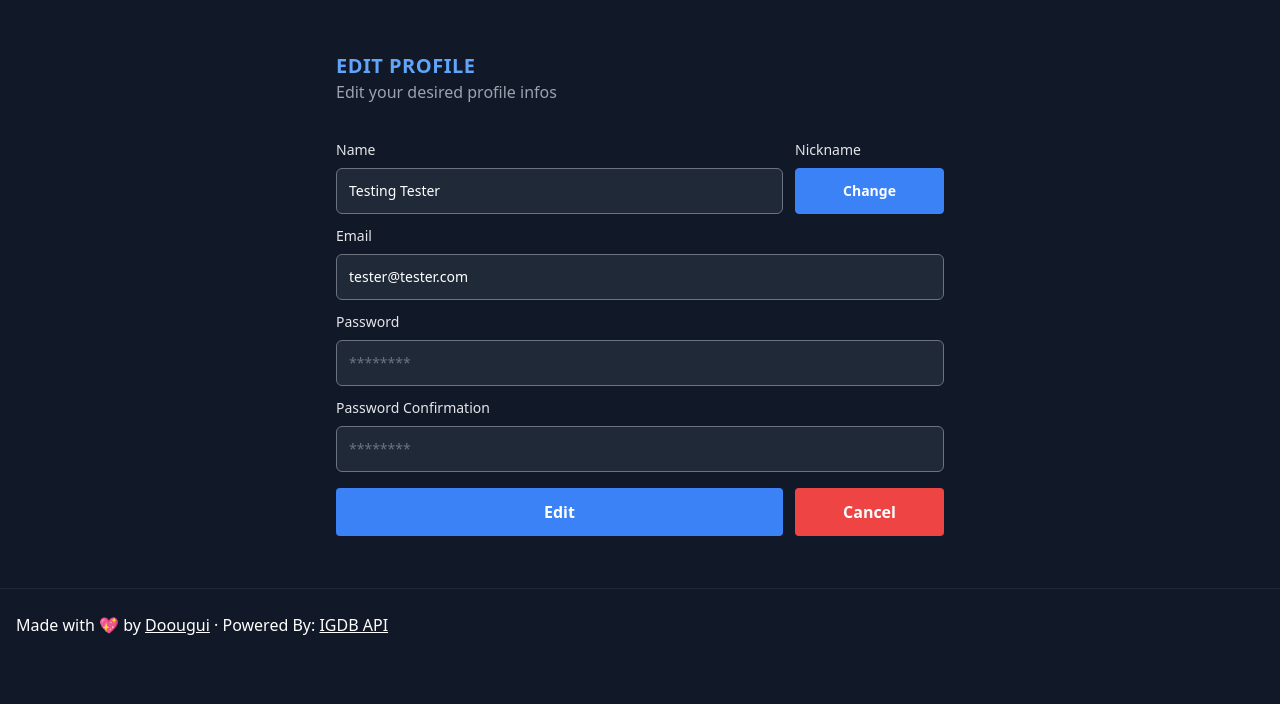
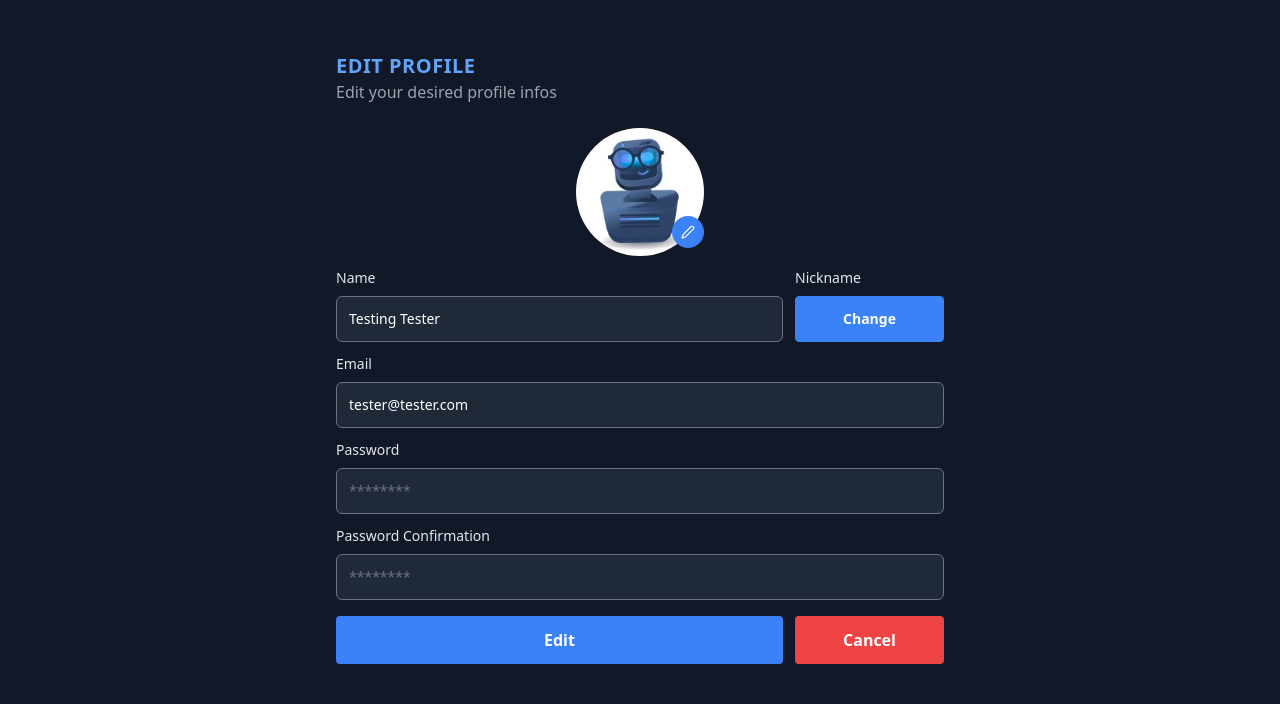
Before and after one commit to piroquio10-afk/piroquio12, a Laravel app: page /profile in a window 1280 px wide. Shown: the part 81-785 px from the top of the page. Before the commit the page ends 716 px from the top, so only its background shows below. Run offline with Laravel 8, Linux system fonts and the light colour scheme; a user stored in the database is signed in; data comes from the database, SQL or seed files in the repository; style sheets or scripts are compiled from the project's sources; some libraries are stand-ins or nearby versions.

Commit message:
Adding avatar input field at edit profile page

```diff
--- a/resources/views/profiles/edit.blade.php
+++ b/resources/views/profiles/edit.blade.php
@@ -1,12 +1,25 @@
 <x-app-layout>
     <div class="form-container">
-        <form action="{{ route('profiles.edit') }}" method="POST">
+        <form action="{{ route('profiles.edit') }}" method="POST" enctype="multipart/form-data">
             @csrf
             @method('PUT')
 
             <div class="mb-6">
                 <h1 class="text-blue-400 uppercase tracking-wide font-semibold text-xl">{{ __('Edit Profile') }}</h1>
                 <p class="text-gray-400">Edit your desired profile infos</p>
+            </div>
+
+            <div class="mt-3 flex justify-center">
+                <label for="avatar" class="relative cursor-pointer">
+                    <img src="{{ asset('/img/avatar.jpg') }}" alt="Avatar" class="rounded-full w-32">
+                    <span class="w-8 h-8 block bg-blue-500 hover:bg-blue-600 duration-150 rounded-full absolute right-0 bottom-2 flex justify-center items-center">
+                        <svg xmlns="http://www.w3.org/2000/svg" width="14" height="14" viewBox="0 0 24 24" fill="none" stroke="currentColor" stroke-width="2" stroke-linecap="round" stroke-linejoin="round" class="feather feather-edit-2">
+                            <path d="M17 3a2.828 2.828 0 1 1 4 4L7.5 20.5 2 22l1.5-5.5L17 3z"></path>
+                        </svg>
+                    </span>
+                </label>
+
+                <input type="file" name="avatar" id="avatar" class="hidden">
             </div>
 
             <div class="flex flex-col lg:flex-row">
```
